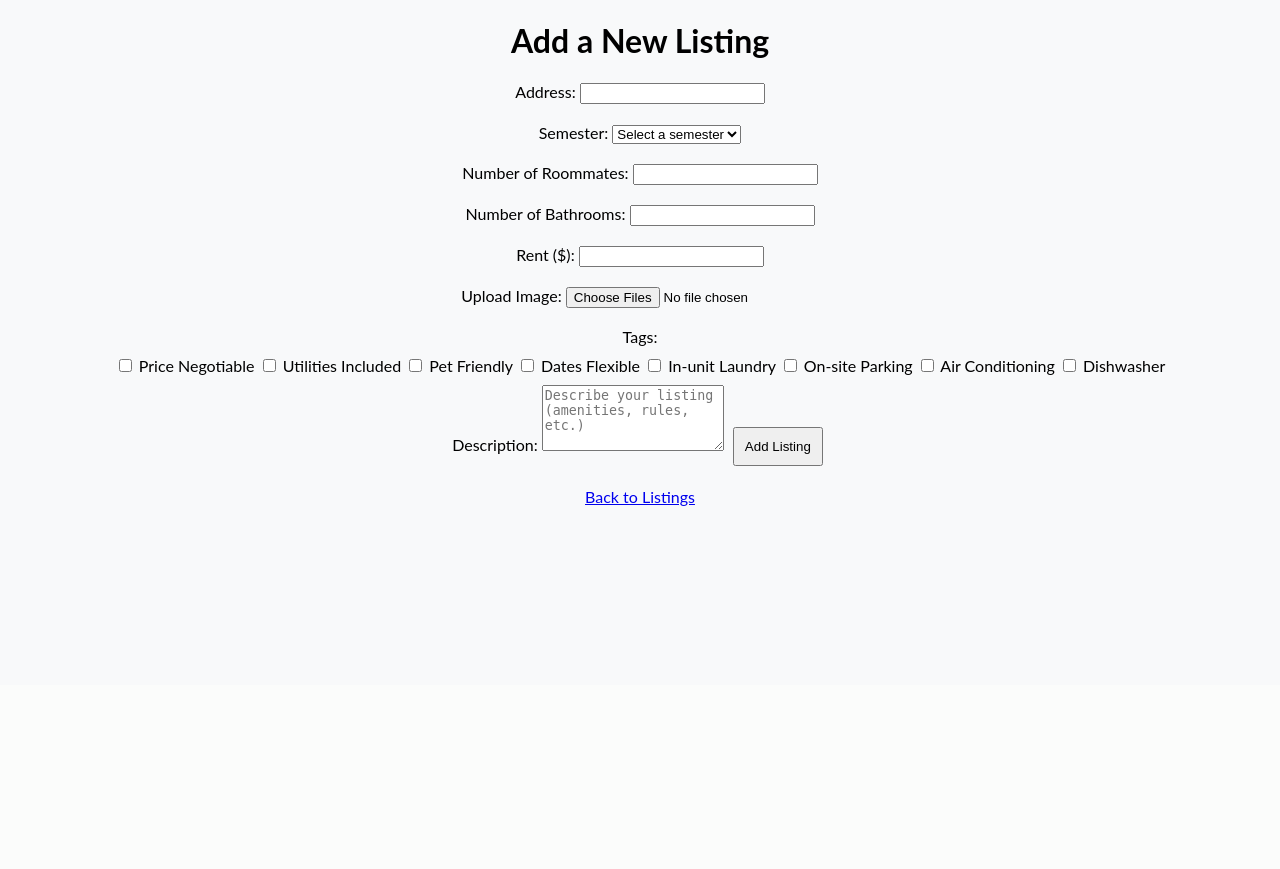
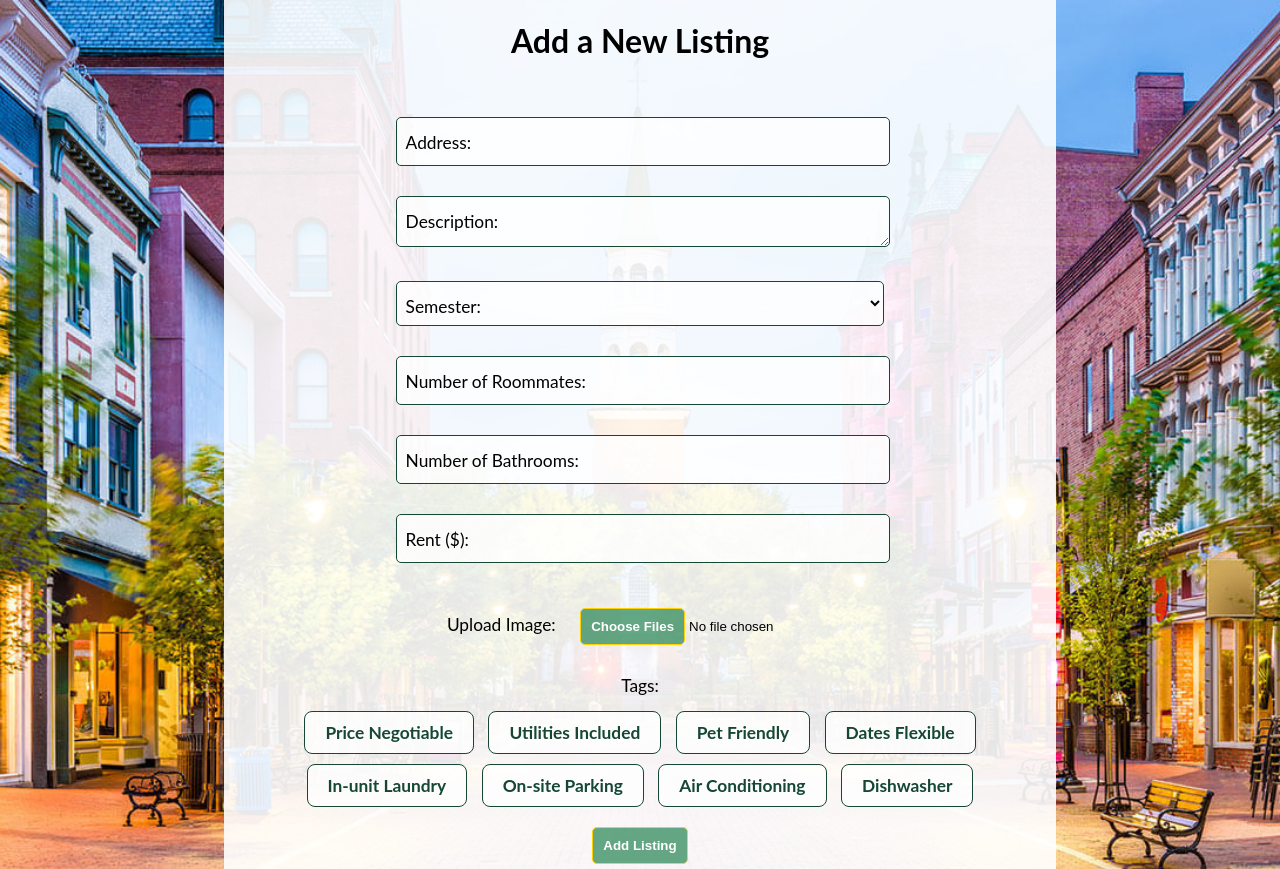
Before and after one commit to jeffcooperr/sbltr, a Flask app: page /add_listing in a window 1280 px wide. Shown: the part 115-984 px from the top of the page. Before the commit the page ends 621 px from the top, so only its background shows below. Run offline with Flask 3, Linux system fonts and the light colour scheme; the visitor is signed in with stand-in values (Sample User, id 1); data that the repository does not hold is empty; some libraries are stand-ins or nearby versions.

Commit message:
Add listing styling

```diff
--- a/static/styles.css
+++ b/static/styles.css
@@ -128,18 +128,29 @@ body {
    display: flex;
    flex-direction: column;
    gap: 15px;
-   align-items: flex-start;
+   align-items: center;
    width: 100%;
    padding-top: 35px;
-   padding-bottom: 25px;
 }
 
 .filter-container input {
    width: 150px;
+   border: 1px solid var(--catamount-green);
+   outline: none;
+   border-radius: 2px;
 }
 
 .filter-container select {
    width: 157px;
+   border: 1px solid var(--catamount-green);
+   outline: none;
+   border-radius: 2px;
+}
+
+.filter-container input:focus,
+.filter-container select:focus {
+   border: 1px solid var(--gold);
+   outline: none;
 }
 
 .favorites {
@@ -157,6 +168,11 @@ body {
 
 .favorites:hover {
    color: var(--gold);
+}
+
+.favorites-header {
+    text-align: left;
+    padding: 20px;
 }
 
 .in-favorites {
@@ -748,3 +764,160 @@ button {
     position: relative;
     z-index: 10;
 }
+
+.add-listing {
+   position: relative;
+   background: url("/static/images/landing_page_bg.jpg") no-repeat center center;
+   background-size: cover;
+   height: 100%;
+   display: flex;
+   justify-content: center;
+   align-items: center;
+}
+
+.add-listing h1 {
+   font-size: 24pt;
+   text-align: center;
+}
+
+.add-listing-form {
+   background-color: rgba(255, 255, 255, 0.9);
+   width: 65%;
+   padding: 0 40px 0 40px;
+   box-sizing: border-box;
+   display: flex;
+   flex-direction: column;
+   gap: 20px;
+   font-size: 13pt;
+}
+
+.input-box {
+   flex-direction: column;
+   align-items: flex-start;
+   gap: 5px;
+   width: 65%;
+   margin: 15px auto;
+   position: relative;
+   display: inline-block;
+}
+
+.input-box .form-label {
+    position: absolute;
+    top: 15px;
+    left: 0;
+    padding: 0 10px;
+    pointer-events: none;
+    transition: 0.15s all ease;
+}
+
+.input-box input:focus + .form-label,
+.input-box select:focus + .form-label,
+.input-box textarea:focus + .form-label,
+.input-box input:valid + .form-label,
+.input-box select:valid + .form-label,
+.input-box textarea:not(:placeholder-shown) + .form-label {
+    transform: translate(-10px, -37px);
+}
+
+.input-box input,
+.input-box select,
+.input-box textarea {
+   height: 45px;
+   text-align: left;
+   font-size: 13pt;
+   width: 100%;
+   border-radius: 5px;
+   border: 1px solid var(--catamount-green);
+   outline: none;
+   background-color: rgba(255, 255, 255, 0.8);
+}
+
+.input-box input:focus,
+.input-box select:focus,
+.input-box textarea:focus {
+   border: 1px solid var(--gold);
+   outline: none;
+}
+
+.file-select {
+   padding: 30px 0px 30px 0px;
+}
+
+.file-select label {
+   padding-right: 20px;
+}
+
+input::file-selector-button,
+.filter button {
+   padding: 0.75em;
+   background-color: rgba(38, 133, 83, 0.7);
+   border-radius: 5px;
+   color: white;
+   font-weight: bold;
+   border: 1px solid var(--gold);
+}
+
+.submit-btn {
+    padding: 30px 0px;
+    padding: 0.75em;
+    background-color: rgba(38, 133, 83, 0.7);
+    border-radius: 5px;
+    color: white;
+    font-weight: bold;
+    border: 1px solid var(--gold);
+}
+
+.submit-btn:hover {
+    background-color: rgba(38, 133, 83, 0.9);
+    cursor: pointer;
+}
+
+.clear-filters-btn {
+   background-color: rgba(255, 0, 0, 0.7);
+   color: white;
+   font-weight: bold;
+   border-radius: 5px;
+   border: 1px solid red;
+}
+
+.clear-filters-btn:hover {
+   cursor: pointer;
+   background-color: rgba(255, 0, 0, 0.9);
+}
+
+input::file-selector-button:hover,
+.filter button:hover {
+   background-color: rgba(38, 133, 83, 0.9);
+   cursor: pointer;
+}
+
+.filter button {
+   padding: 0.75em 2em;
+}
+
+.tag-checkbox input[type="checkbox"] {
+   display: none;
+}
+
+.tag-checkbox {
+   display: inline-block;
+   margin: 5px 5px;
+   padding: 10px 20px;
+   border: 1.5px solid var(--catamount-green);
+   border-radius: 8px;
+   background-color: rgba(255, 255, 255, 0.8);
+   color: var(--catamount-green);
+   cursor: pointer;
+   font-weight: bold;
+}
+
+.tag-checkbox:checked {
+   border: 1px solid var(--gold);
+}
+
+.tag-checkbox input[type="checkbox"]:checked + span,
+.tag-checkbox input[type="checkbox"]:checked ~ label,
+.tag-checkbox:has(input[type="checkbox"]:checked) {
+   background-color: rgb(38, 133, 83);
+   color: var(--gold);
+}
--- a/templates/add_listing.html
+++ b/templates/add_listing.html
@@ -28,9 +28,8 @@
             </a>
         </p>
     </header>
-
-    <h1>Add a New Listing</h1>
-
+    <div>
+        <div class="add-listing">
             {% with messages = get_flashed_messages() %}
                 {% if messages %}
                     <ul>
@@ -41,29 +40,49 @@
                 {% endif %}
             {% endwith %}
 
+            <div class="add-listing-form">
+                <h1>Add a New Listing</h1>
                 <form method="POST" enctype="multipart/form-data">
-        <label for="address">Address:</label>
-        <input type="text" id="address" name="address" required><br><br>
+                    <div class="input-box">
+                        <input type="text" id="address" name="address" placeholder = "" required>
+                        <label for="address" class="form-label">Address:</label>
+                    </div>
 
-        <label for="semester">Semester:</label>
+                    <div class="input-box">
+                        <textarea name="description" id="description" rows="4"
+                            placeholder=""></textarea>
+                        <label for="description" class="form-label">Description:</label>
+                    </div>
+
+                    <div class="input-box">
                         <select id="semester" name="semester" required>
-            <option value="">Select a semester</option>
+                            <option value=""></option>
                             <option value="Summer 2025">Summer 2025</option>
                             <option value="Fall 2025">Fall 2025</option>
                             <option value="Spring 2026">Spring 2026</option>
-        </select><br><br>
+                        </select>
+                        <label for="semester" class="form-label">Semester:</label>
+                     </div>
 
-        <label for="roommates">Number of Roommates:</label>
-        <input type="number" id="roommates" name="roommates" required><br><br>
+                    <div class="input-box">
+                        <input type="number" id="roommates" name="roommates" placeholder = "" required>
+                        <label for="roommates" class="form-label">Number of Roommates:</label>
+                    </div>
 
-        <label for="bathrooms">Number of Bathrooms:</label>
-        <input type="number" id="bathrooms" name="bathrooms" step="0.5" min="1" required><br><br>
+                    <div class="input-box">
+                        <input type="number" id="bathrooms" name="bathrooms" step="0.5" min="1" placeholder="" required>
+                        <label for="bathrooms" class="form-label">Number of Bathrooms:</label>
+                    </div>
 
-        <label for="rent">Rent ($):</label>
-        <input type="number" id="rent" name="rent" required><br><br>
+                    <div class="input-box">
+                        <input type="number" id="rent" name="rent" placeholder="" required>
+                        <label for="rent" class="form-label">Rent ($):</label>
+                    </div>
 
+                    <div class="file-select">
                         <label for="image">Upload Image:</label>
-        <input type="file" id="image" name="image" accept="image/*" required multiple><br><br>
+                        <input type="file" id="image" name="image" accept="image/*" required multiple>
+                    </div>
 
                     <div class="form-group">
                         <label>Tags:</label>
@@ -103,14 +122,11 @@
                         </div>
                     </div>
 
-        <label for="description">Description:</label>
-        <textarea name="description" id="description" rows="4"
-            placeholder="Describe your listing (amenities, rules, etc.)"></textarea>
-
-        <button type="submit">Add Listing</button>
+                    <button type="submit" class="submit-btn">Add Listing</button>
                 </form>
-
-    <p><a href="{{ url_for('home') }}">Back to Listings</a></p>
+            </div>
+        </div>
+    </div>
 
     <script src="{{ url_for('static', filename='script.js') }}"></script>
 
--- a/templates/favorites.html
+++ b/templates/favorites.html
@@ -57,6 +57,7 @@
                 </a>
             </p>
         </header>
+        <h1 class="favorites-header">Favorites</h1>
         <div class="container">
             {% if listings and favorites != [] %}
                 {% for listing in listings %}
```
Lines whose indentation alone changed are shown as unchanged.
